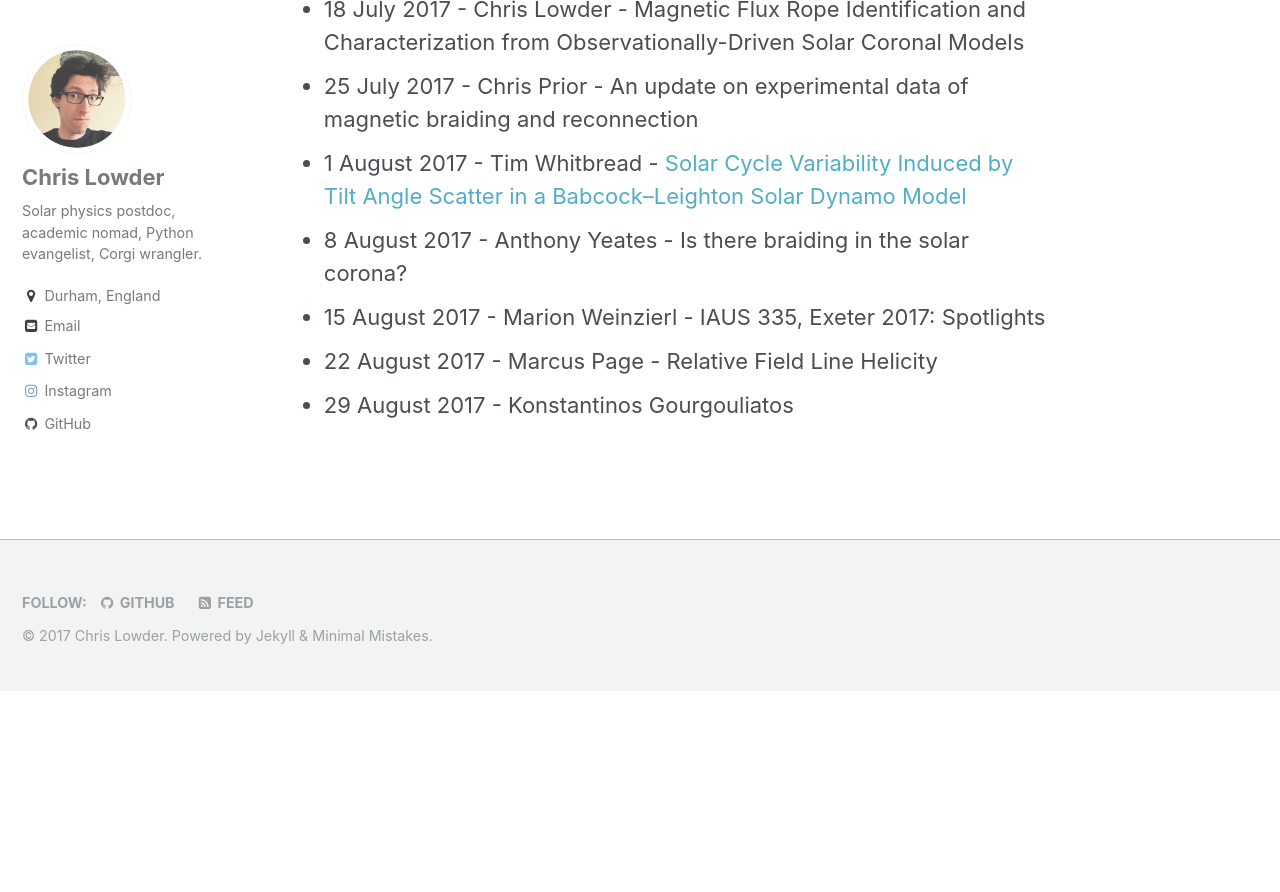
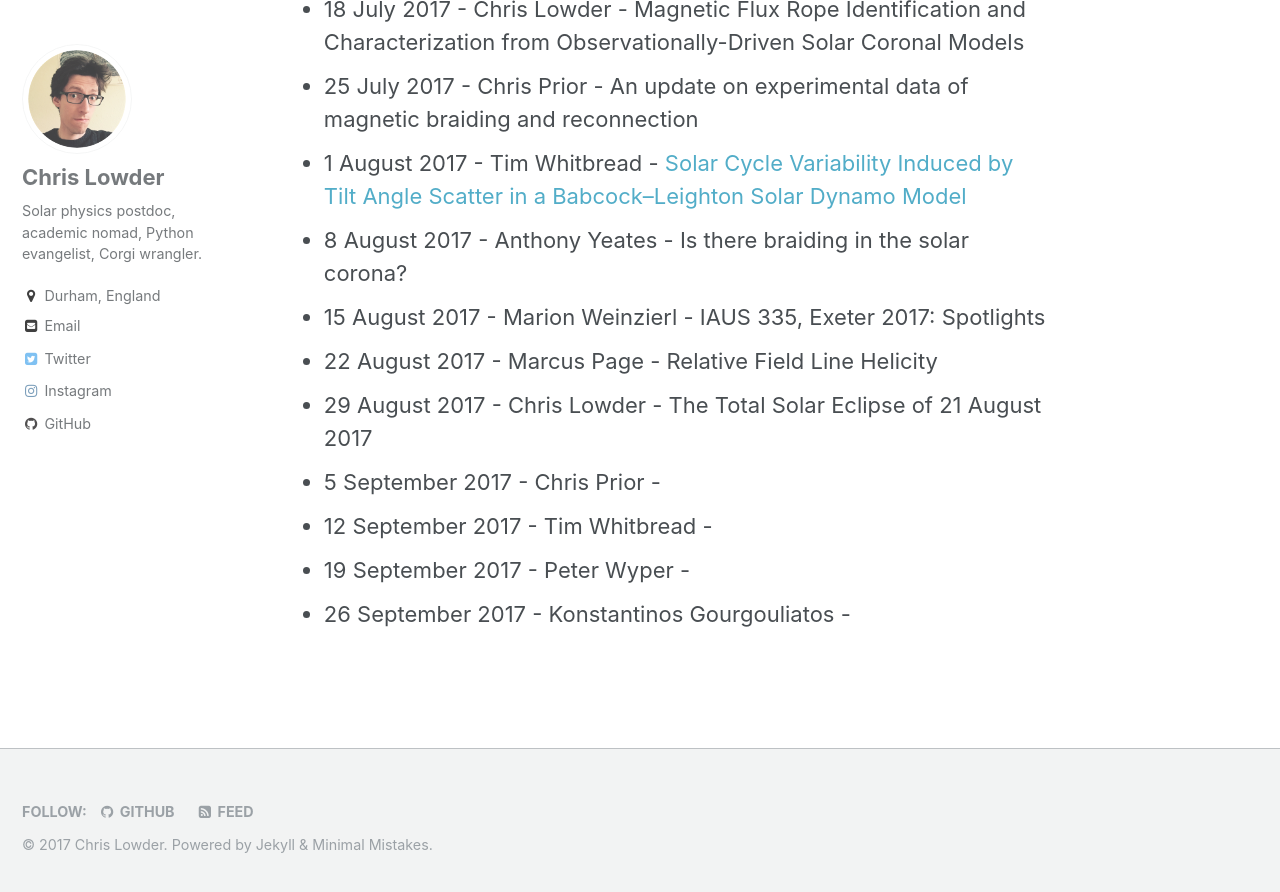
Before and after one commit to lowderchris/lowderchris.github.io, a Jekyll site: the page built from _pages/mhd-seminar.md, in a window 1280 px wide and 900 px high, scrolled down 1296 px. Shown: the top 892 px of the window. Built offline with Jekyll 4.4.1, drawn with Linux system fonts in a browser that asks for light colours; before the commit the page ends 1987 px from its top, so only the background shows below that.

Commit message:
Updated MHD seminar list

```diff
--- a/_pages/mhd-seminar.md
+++ b/_pages/mhd-seminar.md
@@ -24,4 +24,8 @@ Our research group conducts a regular series of seminars to highlight research o
 - 8 August 2017 - Anthony Yeates - Is there braiding in the solar corona?
 - 15 August 2017 - Marion Weinzierl - IAUS 335, Exeter 2017: Spotlights
 - 22 August 2017 - Marcus Page - Relative Field Line Helicity
-- 29 August 2017 - Konstantinos Gourgouliatos
+- 29 August 2017 - Chris Lowder - The Total Solar Eclipse of 21 August 2017
+- 5 September 2017 - Chris Prior -
+- 12 September 2017 - Tim Whitbread -
+- 19 September 2017 - Peter Wyper -
+- 26 September 2017 - Konstantinos Gourgouliatos -
```
